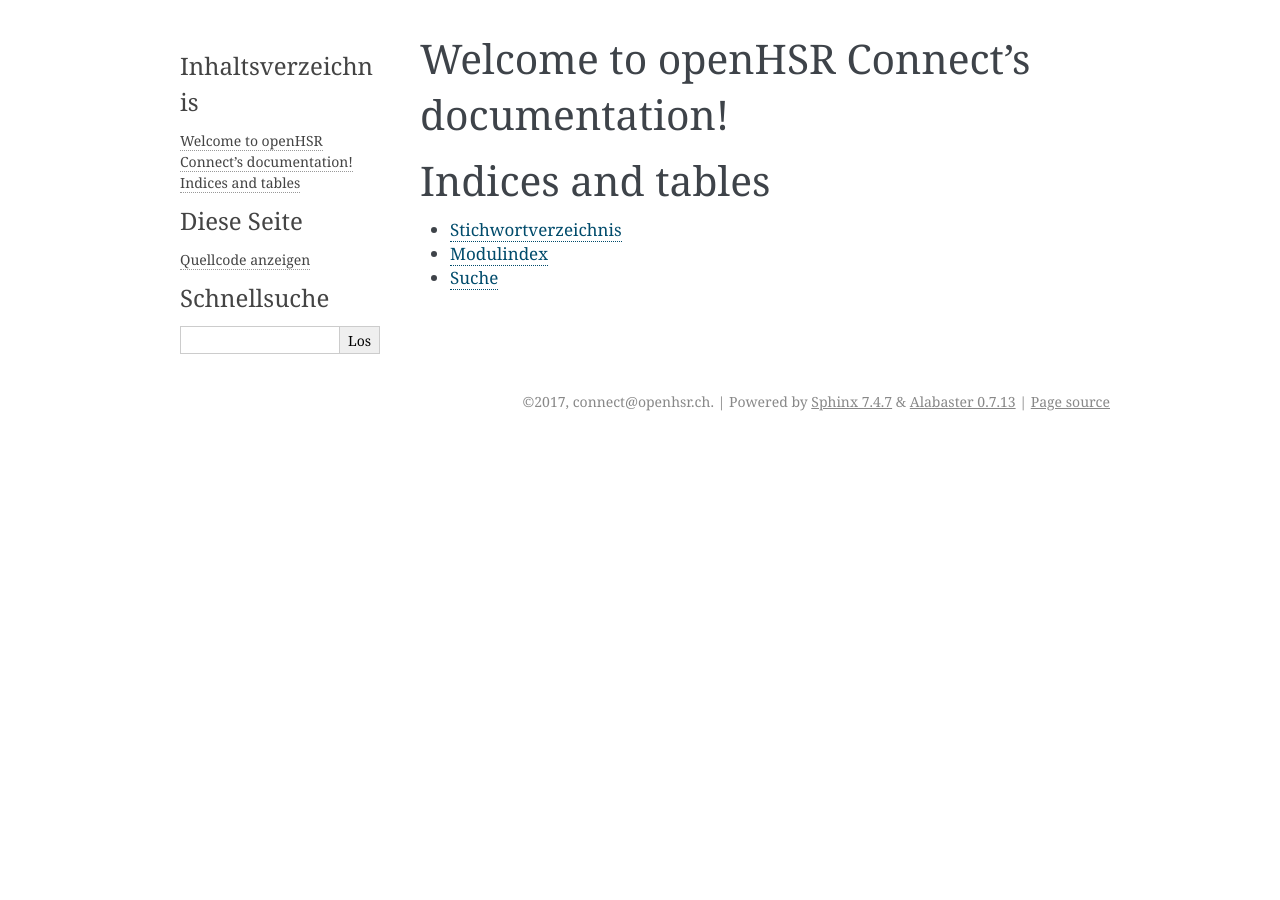
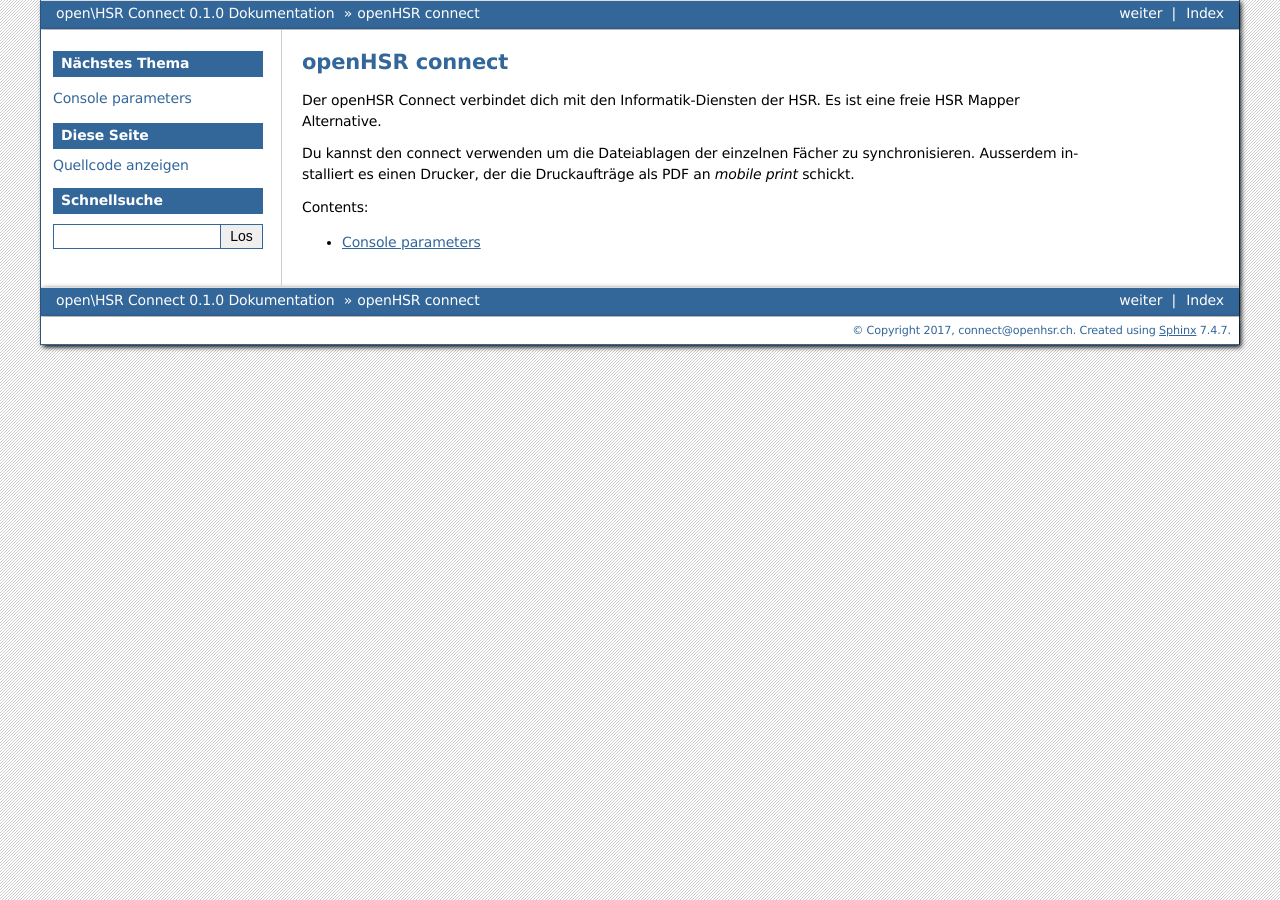
Before and after one commit to openhsr/connect, a Sphinx documentation site: the page built from docs/index.rst, in a window 1280 px wide. Built offline with Sphinx 7.4.7, drawn with Linux system fonts in a browser that asks for light colours.

Commit message:
Adds simple documentation for build testing
cli.rst lists all command line parameters.
index.rst lists the contents of the documentation.
conf.py sets the new template for html generation.

```diff
--- a/docs/conf.py
+++ b/docs/conf.py
@@ -83,7 +83,7 @@
 # The theme to use for HTML and HTML Help pages.  See the documentation for
 # a list of builtin themes.
 #
-html_theme = 'alabaster'
+html_theme = 'bizstyle'
 
 # Theme options are theme-specific and customize the look and feel of a theme
 # further.  For a list of options available for each theme, see the
--- a/docs/index.rst
+++ b/docs/index.rst
@@ -3,18 +3,15 @@
    You can adapt this file completely to your liking, but it should at least
    contain the root `toctree` directive.
 
-Welcome to open\HSR Connect's documentation!
-============================================
+open\HSR connect
+================
+
+Der open\HSR Connect verbindet dich mit den Informatik-Diensten der HSR. Es ist eine freie HSR Mapper Alternative.
+
+Du kannst den connect verwenden um die Dateiablagen der einzelnen Fächer zu synchronisieren. Ausserdem installiert es einen Drucker, der die Druckaufträge als PDF an *mobile print* schickt.
 
 .. toctree::
    :maxdepth: 2
    :caption: Contents:
 
-
-
-Indices and tables
-==================
-
-* :ref:`genindex`
-* :ref:`modindex`
-* :ref:`search`
+   cli.rst
```
Also changed, not shown: docs/cli.rst (added, +40 -0 lines).
